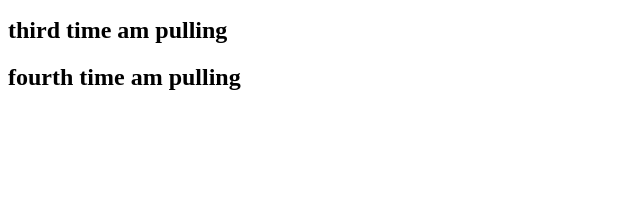
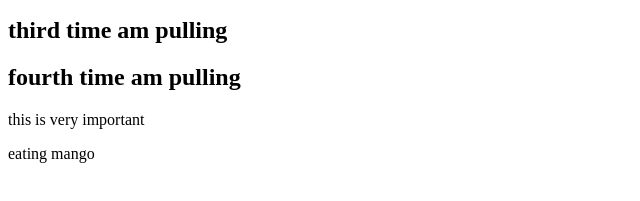
Before and after one commit to faiz8411/github-colaboration, a plain HTML site: page index.html in a window 1280 px wide. Shown: the part 101-302 px from the top of the page, without its empty margins (0-640 px from the left). Drawn offline with Linux system fonts and the light colour scheme.

Commit message:
change by mango

```diff
--- a/index.html
+++ b/index.html
@@ -11,5 +11,7 @@
     <p>i am paragraph</p>
     <h2>third time am pulling</h2>
     <h2>fourth time am pulling</h2>
+    <p>this is very important</p>
+    <p>eating mango</p>
   </body>
 </html>
```
